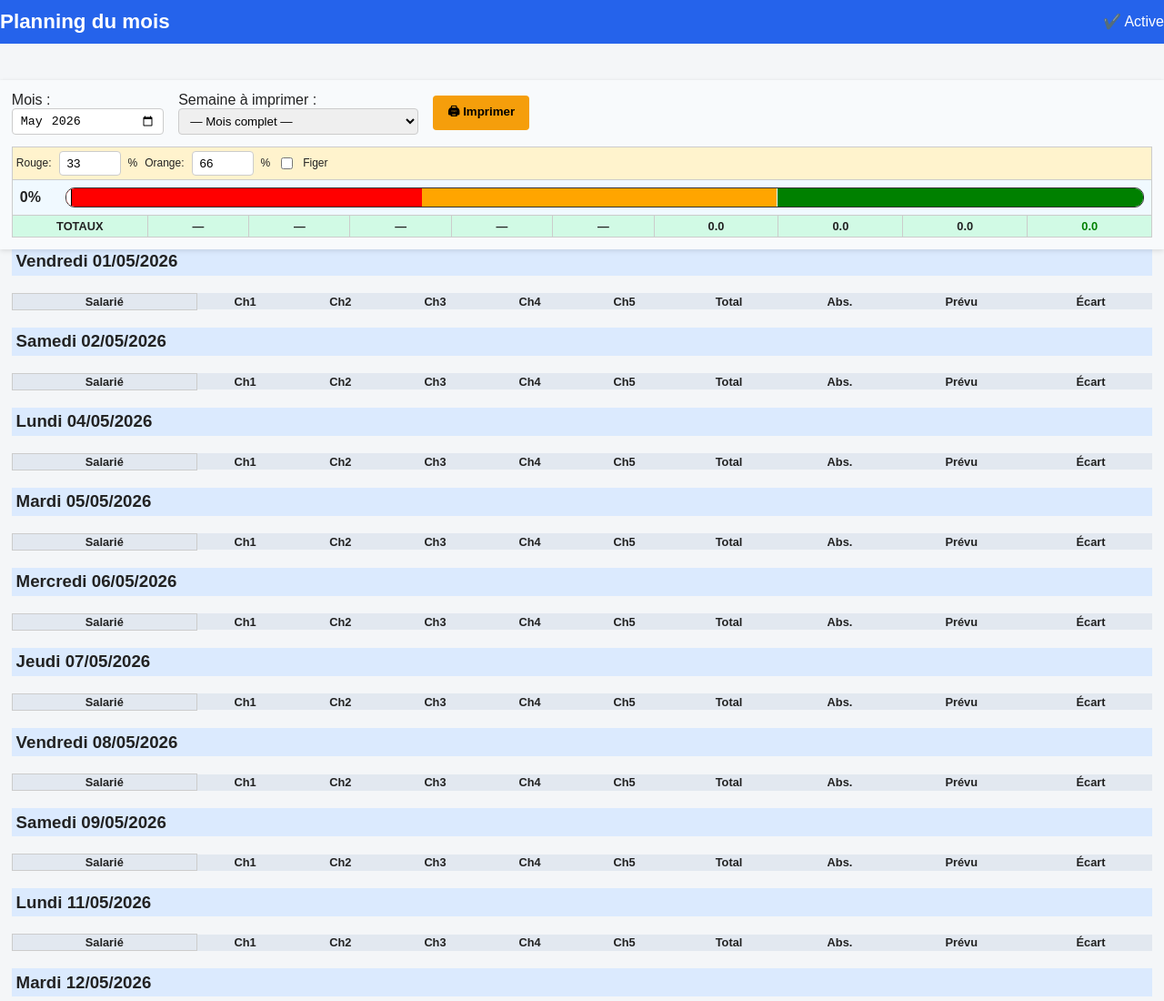
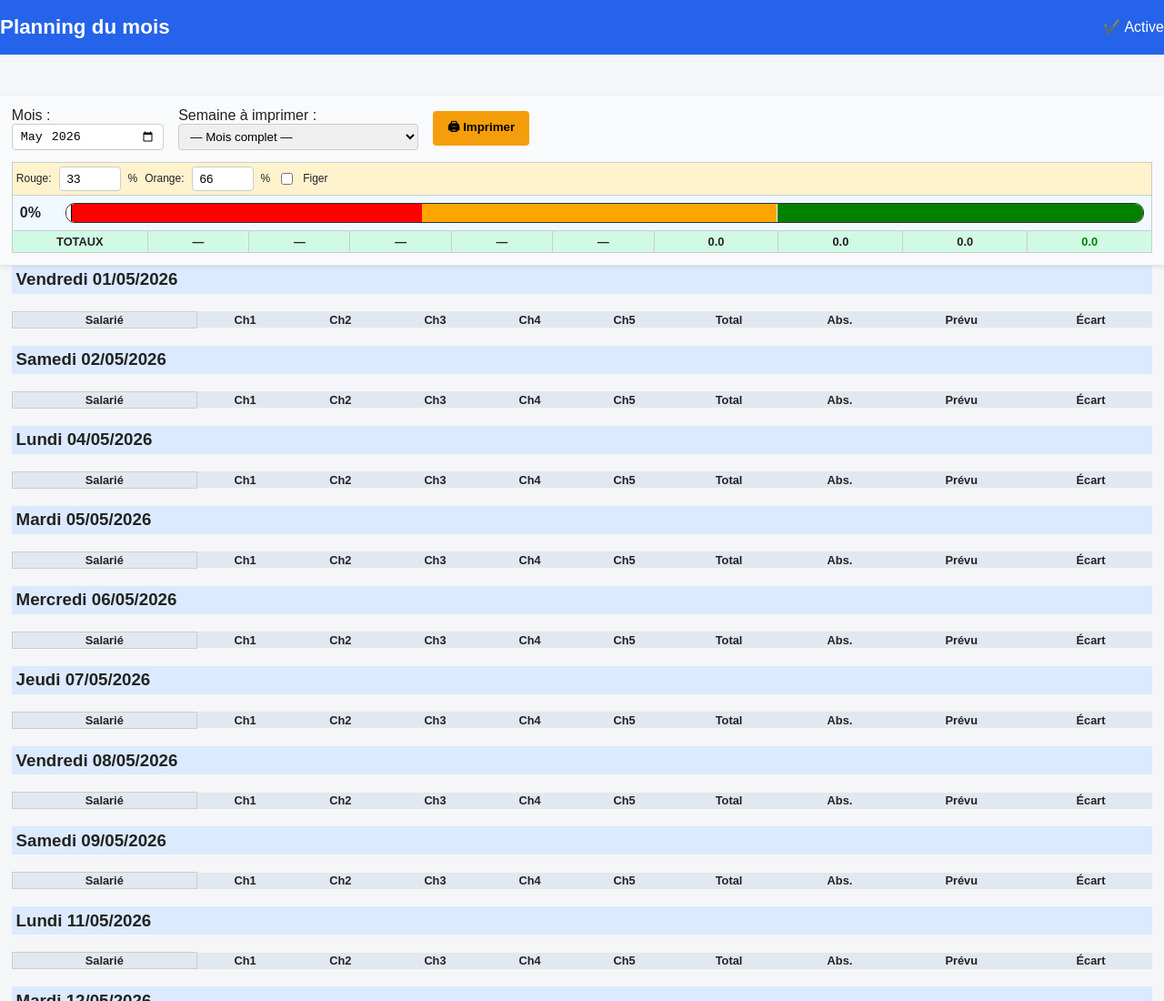
Before and after one commit to nicolasaustry-cpu/suivi-heures, a website: page public/planning.html in a window 1280 px wide. Shown: the top 1100 px of the page at 91% size. Drawn offline with Linux system fonts and the light colour scheme.

Commit message:
Fixe bloc complet haut (header + nav + jauge/totaux) collé en haut de page 10/05/2026 00h31

```diff
--- a/public/planning.html
+++ b/public/planning.html
@@ -15,9 +15,7 @@ input,select{border:1px solid #ccc;border-radius:4px;padding:5px 8px;}
 .nav a{text-decoration:none;color:#2563eb;font-weight:bold;}
 .nav a.active{text-decoration:underline;}
 @media print{.no-print{display:none!important;}}
-/* === Bloc supérieur fixe et collé === */
-
-/* Conteneurs du haut */
+/* === Bloc supérieur fixe complètement collé === */
 header,
 .nav,
 .no-print {
@@ -32,28 +30,32 @@ header,
 /* --- Bandeau bleu --- */
 header {
   top: 0;
-  height: 48px;
-  line-height: 48px;
+  height: 60px;            /* hauteur réelle du header */
+  line-height: 60px;       /* équilibre texte/icon verticaux */
 }
 
-/* --- Barre de navigation --- */
+/* --- Barre de navigation : collée juste sous le header --- */
 .nav {
-  top: 48px;                /* colle juste sous le bandeau bleu */
+  top: 60px;               /* pile après la hauteur du header */
   background: #e8edf3;
-  height: 40px;
+  height: 45px;            /* adapte selon ton design */
+  display: flex;
+  align-items: center;
+  justify-content: center;
 }
 
-/* --- Bloc Mois + Jauge + Totaux --- */
+/* --- Bloc filtres + jauge + totaux --- */
 .no-print {
-  top: 88px;                /* colle juste sous la nav */
+  top: 105px;              /* 60 + 45 = 105, suit sans espace */
   background: #f8fafc;
   box-shadow: 0 2px 5px rgba(0,0,0,0.1);
 }
 
-/* --- Pour ne pas masquer le planning derrière le haut fixe --- */
+/* --- Décalage du planning pour ne rien masquer --- */
 #planning-wrapper {
-  margin-top: 240px;        /* hauteur totale : header + nav + no-print */
+  margin-top: 260px;       /* correspond à la hauteur totale du bloc fixe */
 }
+
 
 </style>
 </head>
```
